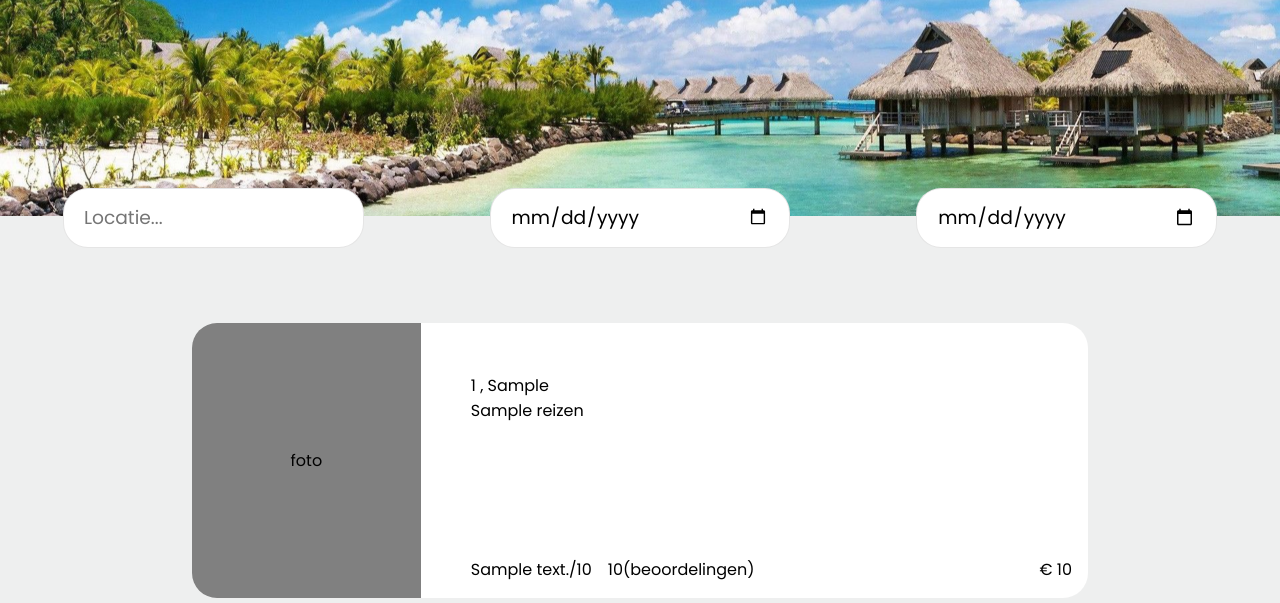
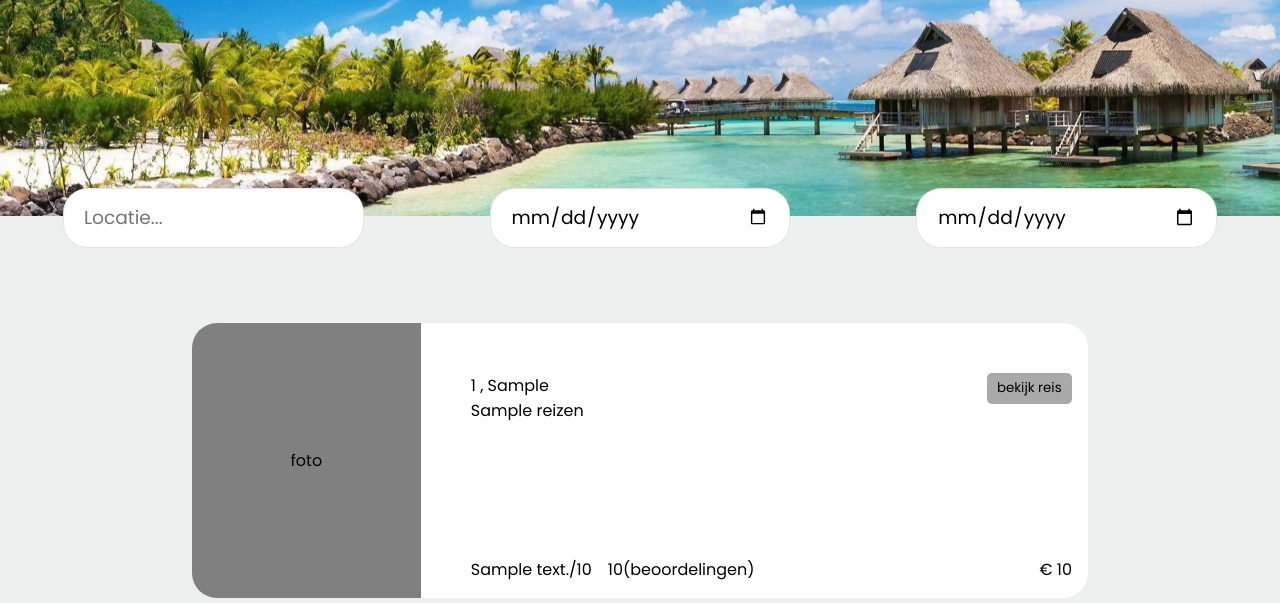
Before and after one commit to knlcker/ReisBureau, a PHP site: page /homepage-reiszoeken.php in a window 1280 px wide. Shown: the part 101-704 px from the top of the page. Run offline with PHP 8.4, Linux system fonts and the light colour scheme; tables that the repository leaves empty or names only in its code hold one stand-in row (values such as "Sample post"); some libraries are stand-ins or nearby versions.

Commit message:
begin info pagina reis

```diff
--- a/homepage-reiszoeken.php
+++ b/homepage-reiszoeken.php
@@ -108,17 +108,18 @@
                                 </div>
                             </div>
                             <div class="right-container-reis-homepage">
+                                <form action="reis-informatie.php" method="GET" class="form-reis-informatie">
+                                    <input type="hidden" name="reis_id_info" value="' . $item['reis_id'] . '"></input>
+                                    <button type="submit" class="reis-informatie-button">bekijk reis</button>
+                                </form>
                                 <div class="price">€ ' . $item['reis_price'] .'</div>
                             </div>
                         </div>
-
                     </div>
-                            ';
+                ';
                 }
             }
             ?>
-        </div>
-
 
 
     </main>
--- a/styles/main.css
+++ b/styles/main.css
@@ -775,6 +775,7 @@ a{
 
 }
 .reis-locaties-container{
+    width: 100%;
     padding-top: 100px;
     gap: 20px;
 
@@ -816,10 +817,10 @@ a{
     height: 100%;
 
     display: flex;
-    flex-direction: row;
-    justify-content: flex-end;
+    justify-content: space-between;
     align-items: flex-end;
-    padding: 1em;
+    flex-direction: column;
+    padding: 0 1em 1em 1em;
 }
 .days-container{
     width: 100%;
@@ -923,3 +924,26 @@ label{
     height: 4%;
     padding: 5px;
 }
+.form-reis-informatie{
+    width: 30%;
+    height: 15%;
+    margin-bottom: 140px;
+}
+.reis-informatie-button{
+    width: 100%;
+    height: 100%;
+    background-color: darkgray;
+    border: none;
+    border-radius: 5px;
+    cursor: pointer;
+    transition: 0.5s;
+}
+.reis-informatie-button:hover{
+    background-color: gray;
+}
+.reis-informatie-container{
+    width: 70%;
+    height: auto;
+    min-height: 700px;
+    background-color: red;
+}
```
Also changed, not shown: reis-informatie.php (added, +66 -0 lines).
